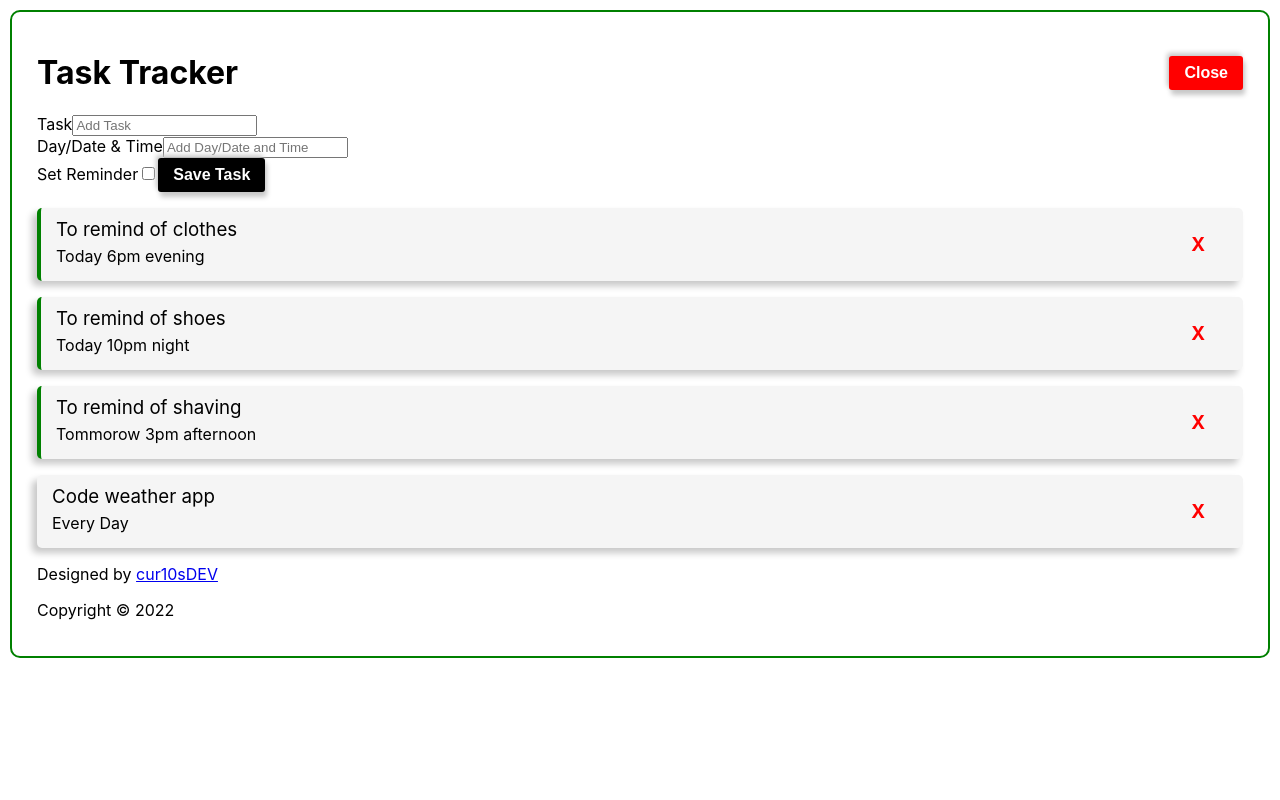
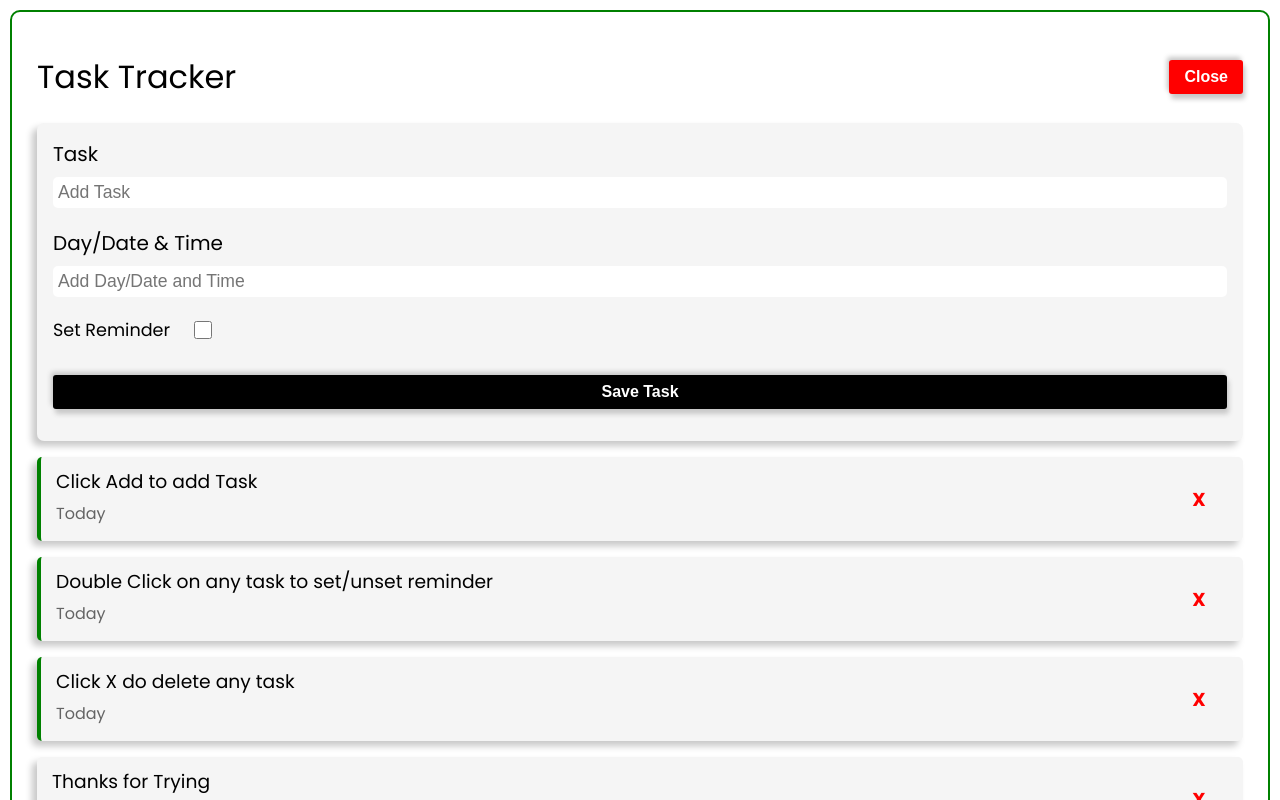
Before and after one commit to cur10sDEV/todo, a React (Create React App) app: page / in a window 1280 px wide. Both pictures are taken after a click on the button "Add". Shown: the top 800 px of the page. Built offline with nearby package versions, Linux system fonts and the light colour scheme.

Commit message:
add styles - project complete

```diff
--- a/src/App.css
+++ b/src/App.css
@@ -1,14 +1,22 @@
+@import url('https://fonts.googleapis.com/css2?family=Poppins:wght@200;300;400;500;600;700&display=swap');
+
 .App {
+	font-family: "Poppins";
 	padding: 20px 25px;
 	border: 2px green solid;
 	margin: 10px;
 	border-radius: 10px;
 }
 
+/*Header Section*/
 .header {
 	display: flex;
 	align-items: center;
 	justify-content: space-between;
+}
+
+.header > h1 {
+	font-weight: 400;
 }
 
 .btn {
@@ -21,6 +29,46 @@
 	font-weight: bold;
 	cursor: pointer;
 	box-shadow: 2px 5px 5px rgba(200, 200, 200, 1.0), -2px -3px 5px rgba(200, 200, 200, 1.0);
+}
+
+/*Form Section*/
+.add-form {
+	background: rgba(245, 245, 245, 1.0);
+	padding: 1rem;
+	border-radius: 7px;
+	box-shadow: -5px 5px 7px rgba(200, 200, 200, 1.0);
+}
+
+.form-control {
+	display: flex;
+	flex-direction: column;
+	margin-bottom: 1.25rem;
+	font-size: 1.25rem;
+}
+
+.form-control > input {
+	font-size: 1.1rem;
+	padding: 5px;
+	border: none;
+	border-radius: 5px;
+	margin-top: .5rem;
+}
+
+.form-control-check {
+	display: flex;
+	align-items: center;
+	font-size: 1.1rem;
+}
+
+.form-control-check > input {
+	width: 1.1rem;
+	height: 1.1rem;
+	margin-left: 1.5rem;
+}
+
+.btn-block {
+	margin: 2rem 0 1rem 0;
+	width: 100%;
 }
 
 .tasks {
@@ -38,11 +86,16 @@
 }
 
 .task > h3, .task > h4 {
+	width: 90%;
 	margin: 0;
 	margin-bottom: 5px;
 	padding: 0;
 	font-weight: normal;
 	cursor: pointer;
+}
+
+.task > h4 {
+	color: rgba(100, 100, 100, 1.0);
 }
 
 .delete {
@@ -58,3 +111,18 @@
 .reminder {
 	border-left: .3rem solid green;
 }
+
+.footer {
+	margin-top: 4rem;
+	text-align: center;
+}
+
+.footer > p {
+	margin: 0;
+	margin-bottom: .5rem;
+}
+
+.footer > p > a {
+	text-decoration: none;
+	color: blue;
+}
--- a/src/App.js
+++ b/src/App.js
@@ -1,7 +1,7 @@
 import './App.css';
 import Header from './components/Header'
 import Tasks from "./components/Tasks"
-import {useState, useEffect} from "react"
+import {useState} from "react"
 import AddTask from "./components/AddTask"
 import Footer from "./components/Footer"
 
@@ -10,25 +10,25 @@ function App() {
   const [tasks, setTasks] = useState([
     {
       id: 1,
-      text: "To remind of clothes",
-      day: "Today 6pm evening",
+      text: "Click Add to add Task",
+      day: "Today",
       reminder: true
     },
     {
       id: 2,
-      text: "To remind of shoes",
-      day: "Today 10pm night",
+      text: "Double Click on any task to set/unset reminder",
+      day: "Today",
       reminder: true
     },
     {
       id: 3,
-      text: "To remind of shaving",
-      day: "Tommorow 3pm afternoon",
+      text: "Click X do delete any task",
+      day: "Today",
       reminder: true
     },
     {
       id: 4,
-      text: "Code weather app",
+      text: "Thanks for Trying",
       day: "Every Day",
       reminder: false
     }
--- a/src/components/AddTask.js
+++ b/src/components/AddTask.js
@@ -41,7 +41,7 @@ const AddTask = ({addTask}) => {
 					onChange={(e) => setDay(e.target.value)}
 				/>
 			</div>
-			<div className="form-control">
+			<div className="form-control-check">
 				<label>Set Reminder</label>
 				<input
 					type="checkbox"
@@ -49,8 +49,8 @@ const AddTask = ({addTask}) => {
 					value={reminder}
 					onChange={(e) => setReminder(e.currentTarget.checked)}
 				/>
-				<input type="submit" value="Save Task" className="btn btn-block" />
 			</div>
+			<input type="submit" value="Save Task" className="btn btn-block" />
 		</form>
 	)
 }
--- a/src/components/Footer.js
+++ b/src/components/Footer.js
@@ -4,7 +4,7 @@ const Footer = () => {
 	const year = new Date().getFullYear()
 	return (
 		<div className="footer">
-			<p>Designed by <a href="https://www.twitter.com/cur10sDEV">cur10sDEV</a></p>
+			<p>Designed by <a href="https://www.twitter.com/cur10sDEV" target="_blank" rel="noreferrer">cur10sDEV</a></p>
 			<p>Copyright &copy; {year}</p>
 		</div>
 	)
```
